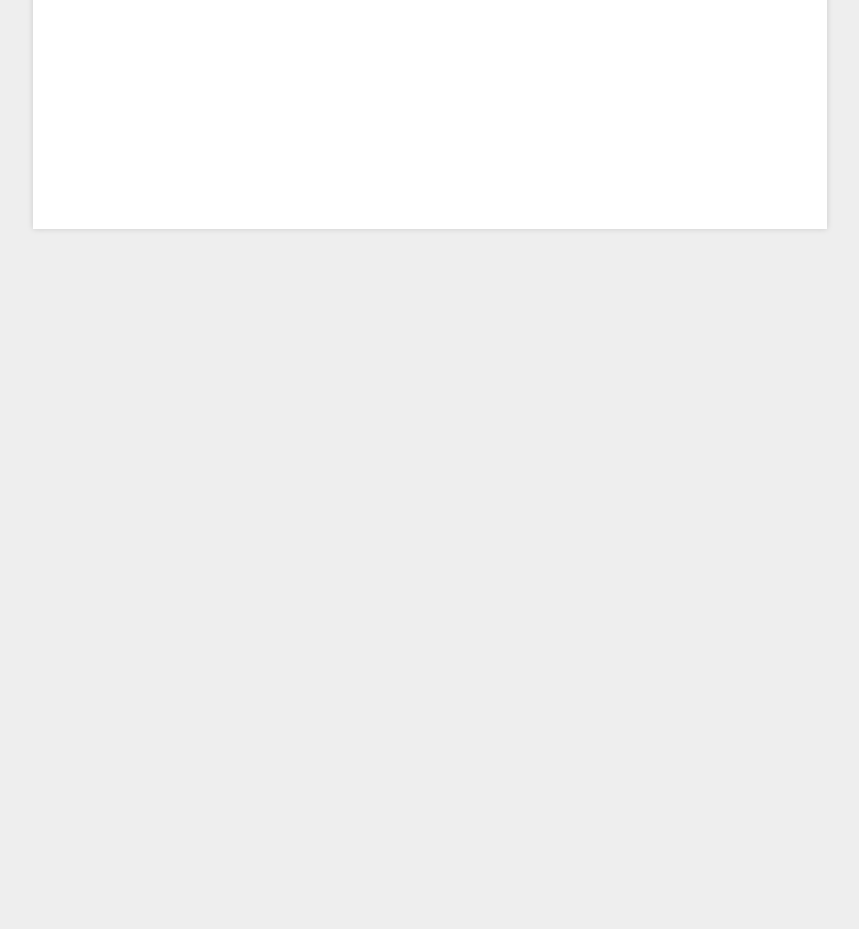
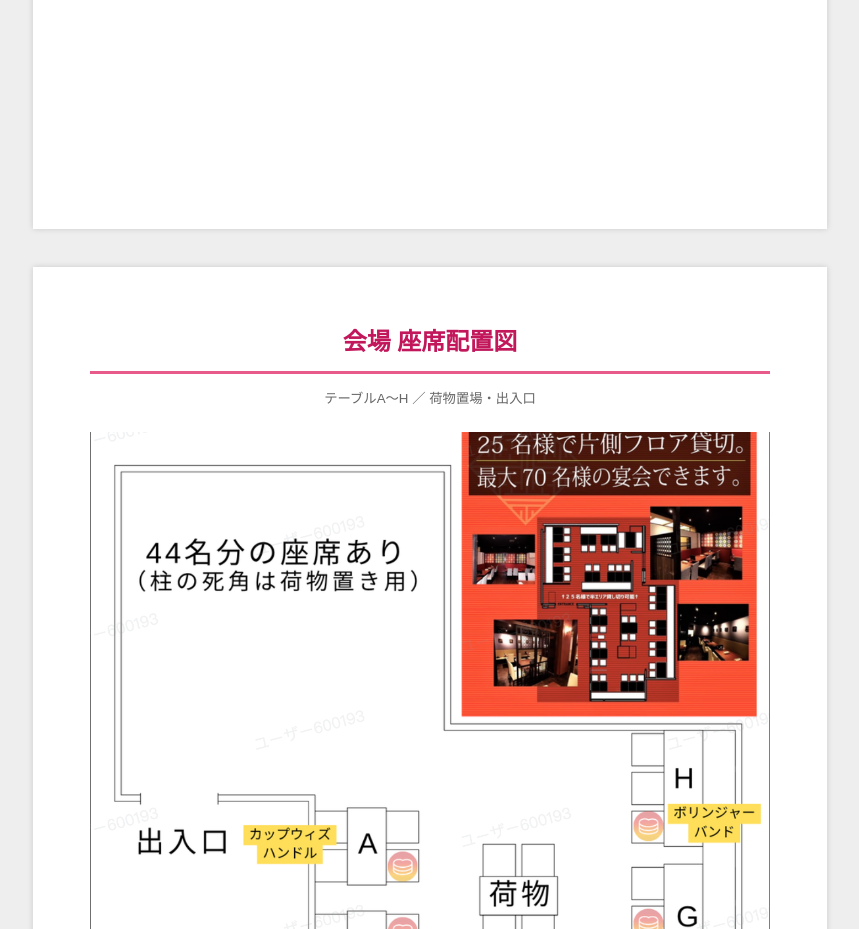
Before and after one commit to tamagoojiji/manehapi-offkai, a plain HTML site: page index.html in a window 1280 px wide. Shown: the part 931-1860 px from the top of the page, without its empty margins (210-1069 px from the left). Before the commit the page ends 1198 px from the top, so only its background shows below. Drawn offline with Linux system fonts and the light colour scheme.

Commit message:
add: 2ページ目に会場座席配置図を追加
Co-Authored-By: Claude Opus 4.7 (1M context) <noreply@anthropic.com>

```diff
--- a/index.html
+++ b/index.html
@@ -127,6 +127,16 @@
     padding: 1px 4px;
     border-radius: 3px;
   }
+  .page-break { page-break-before: always; }
+  .seating-img {
+    width: 100%;
+    height: auto;
+    display: block;
+    margin: 0 auto;
+  }
+  @media screen and (max-width: 768px) {
+    .page-break { margin-top: 6mm; }
+  }
 </style>
 </head>
 <body>
@@ -225,5 +235,12 @@
 </table>
 
 </div>
+
+<div class="page page-break">
+<h1>会場 座席配置図</h1>
+<div class="subtitle">テーブルA〜H ／ 荷物置場・出入口</div>
+<img class="seating-img" src="seating.png" alt="座席配置図">
+</div>
+
 </body>
 </html>
```
Also changed, not shown: seating.png (added).
